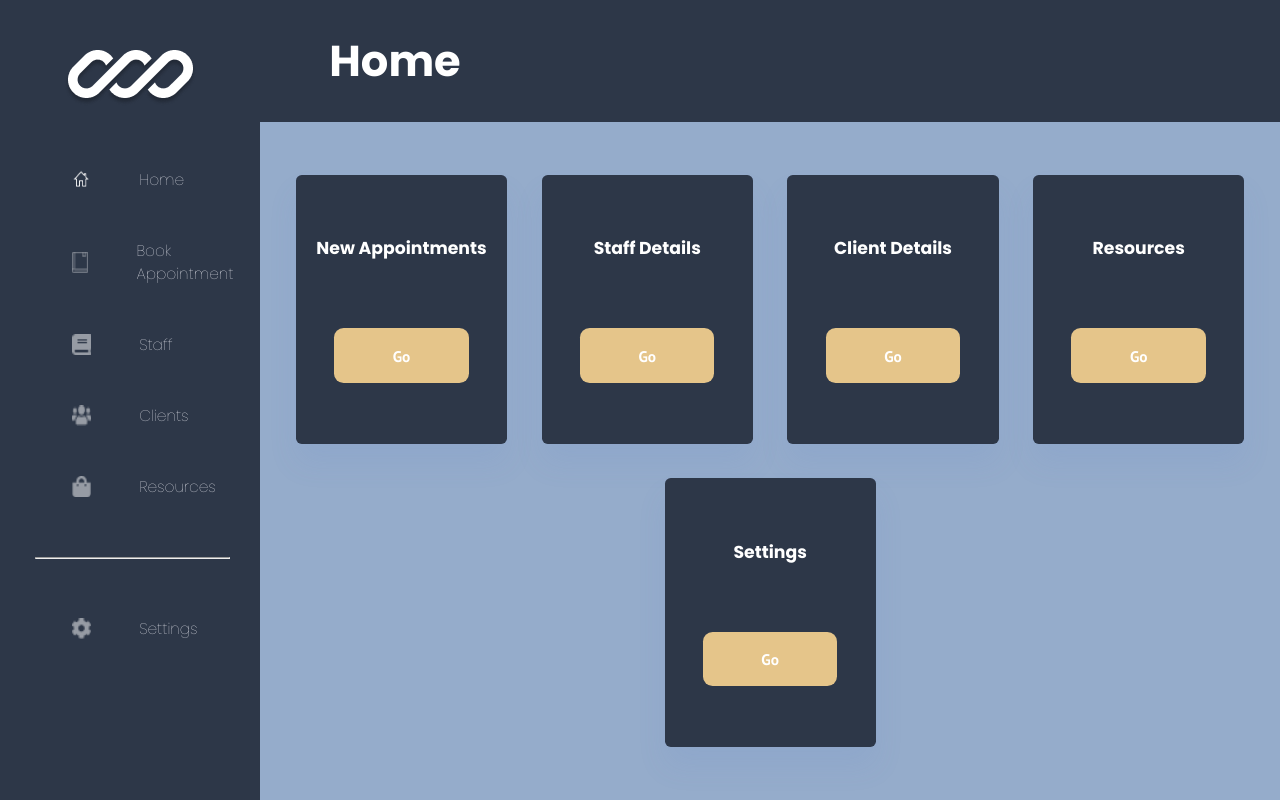
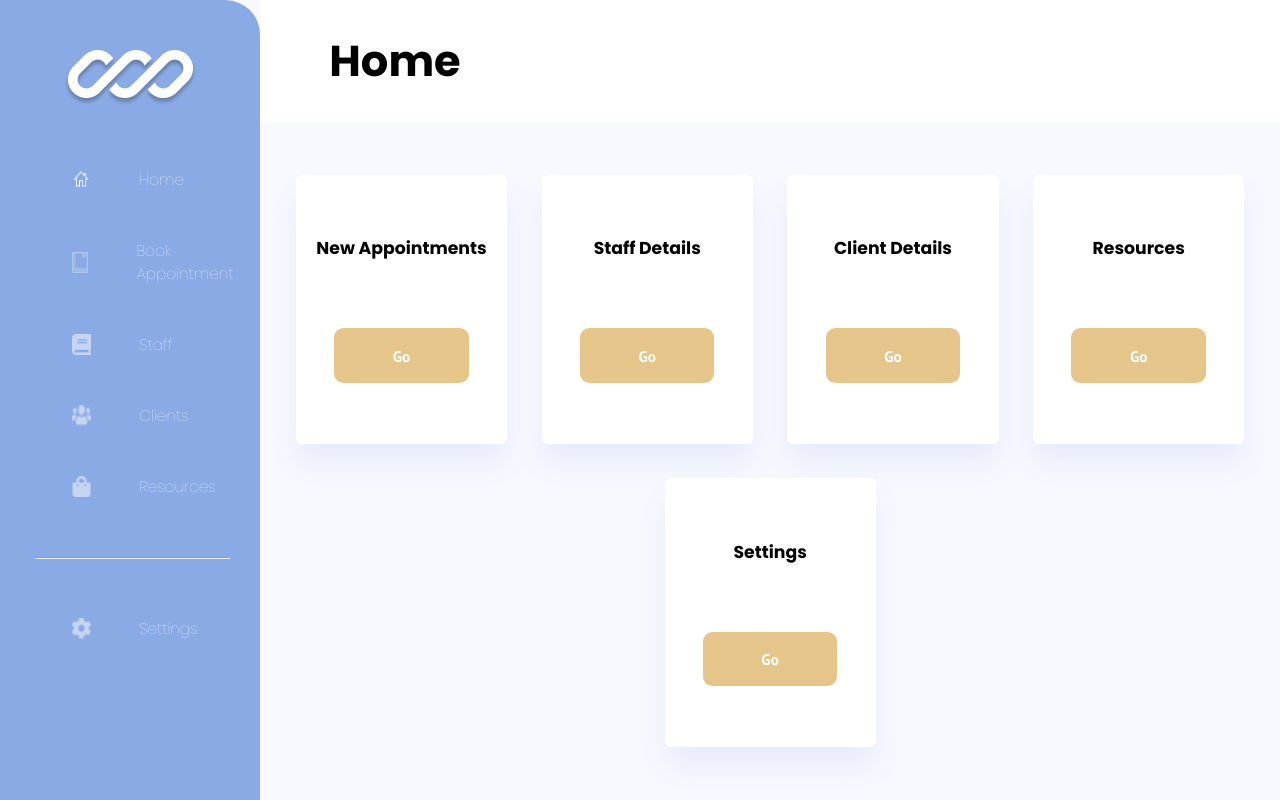
Before and after one commit to nology-tech/verde-client-project, a React (Vite) app: page / in a window 1280 px wide. Built offline with nearby package versions, Linux system fonts and the light colour scheme.

Commit message:
left theme inlight mode

```diff
--- a/src/App.tsx
+++ b/src/App.tsx
@@ -5,7 +5,7 @@ import "./styles/main.scss";
 const App = () => {
   return (
     <Routes>
-      <Route path="*" element={<Home variant="dark"/>} />
+      <Route path="*" element={<Home variant="light"/>} />
     </Routes>
   );
 };
```
